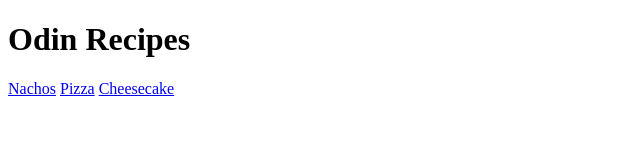
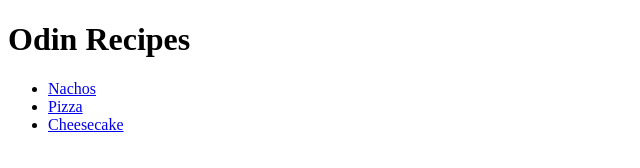
Before and after one commit to Batcrazy-design/odin-recipes, a plain HTML site: page index.html in a window 1280 px wide. Shown: the whole page, without its empty margins (0-640 px from the left). Drawn offline with Linux system fonts and the light colour scheme.

Commit message:
made links into lists

```diff
--- a/index.html
+++ b/index.html
@@ -9,13 +9,15 @@
 <body>
 
 <h1>Odin Recipes</h1>
+    <ul>
 
-    <a href="/recipes/nachos.html">Nachos</a>
+    <li><a href="/recipes/nachos.html">Nachos</a></li>
 
-    <a href="/recipes/pizza.html">Pizza</a>
+    <li><a href="/recipes/pizza.html">Pizza</a></li>
 
-    <a href="/recipes/cheesecake.html">Cheesecake</a>
+    <li><a href="/recipes/cheesecake.html">Cheesecake</a></li>
 
+    </ul>
 
 </body>
 
```
